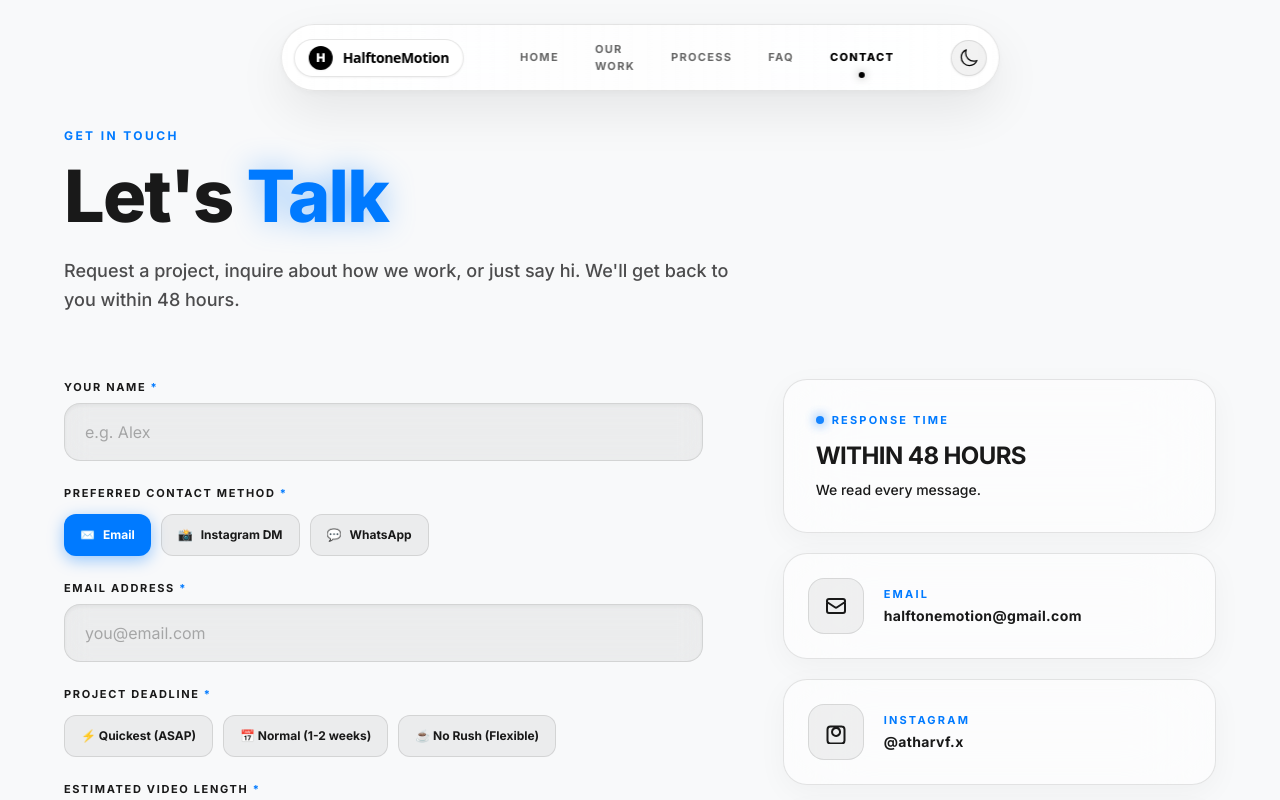
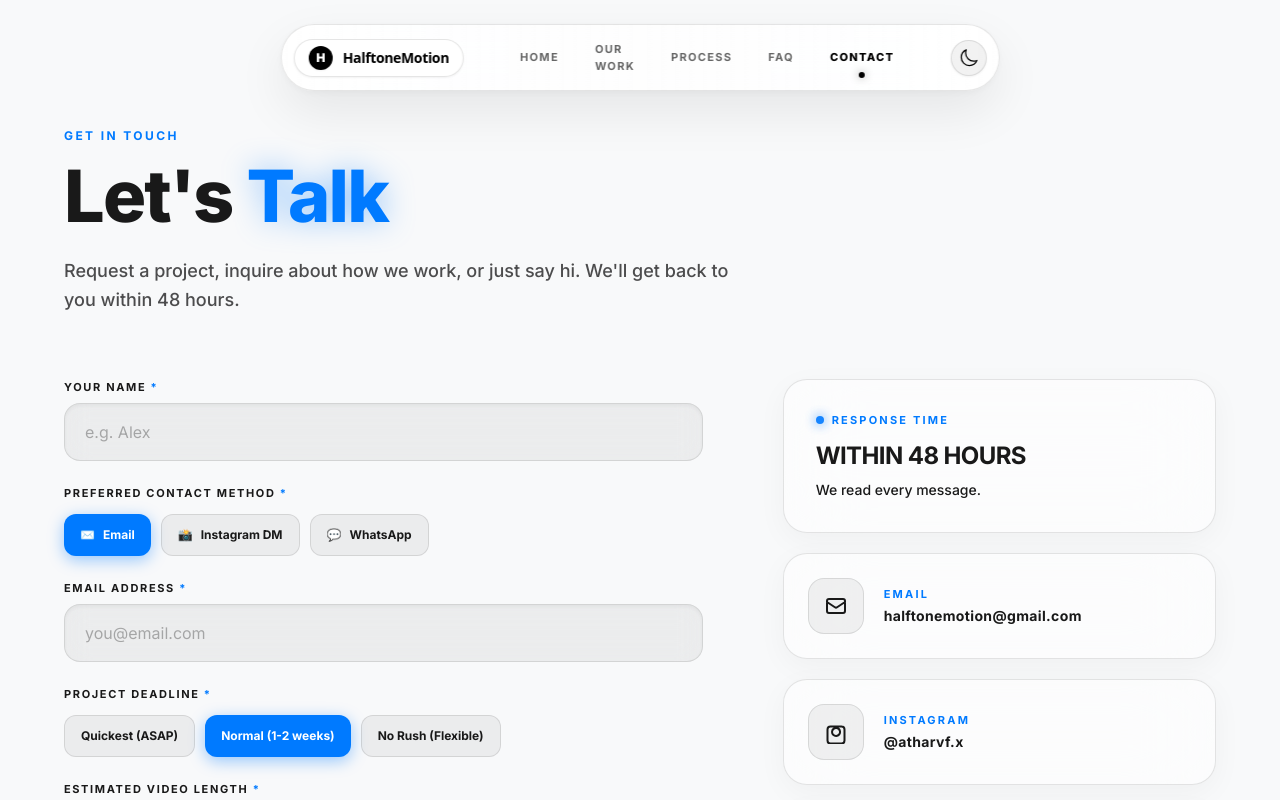
Before and after one commit to BerserkerOP/website, a Next.js app: page /contact in a window 1280 px wide. Shown: the top 800 px of the page. Built offline with nearby package versions, Linux system fonts and the light colour scheme.

Commit message:
Remove emojis from project deadline pills across contact forms

```diff
--- a/app/contact/page.tsx
+++ b/app/contact/page.tsx
@@ -11,7 +11,7 @@ export default function ContactPage() {
   const [submitError, setSubmitError] = useState(false);
 
   const [preferredMethod, setPreferredMethod] = useState<'email' | 'instagram' | 'whatsapp'>('email');
-  const [selectedDeadline, setSelectedDeadline] = useState('Standard (1-2 weeks)');
+  const [selectedDeadline, setSelectedDeadline] = useState('Normal (1-2 weeks)');
   const [selectedVideoLength, setSelectedVideoLength] = useState('15-25 seconds');
   const [selectedBudget, setSelectedBudget] = useState('');
   const [isDropdownOpen, setIsDropdownOpen] = useState(false);
@@ -27,9 +27,9 @@ export default function ContactPage() {
   ] as const;
 
   const deadlines = [
-    { id: 'asap', label: '⚡ Quickest (ASAP)' },
-    { id: 'standard', label: '📅 Normal (1-2 weeks)' },
-    { id: 'norush', label: '☕ No Rush (Flexible)' }
+    { id: 'asap', label: 'Quickest (ASAP)' },
+    { id: 'standard', label: 'Normal (1-2 weeks)' },
+    { id: 'norush', label: 'No Rush (Flexible)' }
   ];
 
   const videoLengths = [
--- a/components/ContactForm.tsx
+++ b/components/ContactForm.tsx
@@ -8,7 +8,7 @@ export default function ContactForm({ onSuccess }: { onSuccess?: () => void }) {
   const [submitError, setSubmitError] = useState(false);
 
   const [preferredMethod, setPreferredMethod] = useState<'email' | 'instagram' | 'whatsapp'>('email');
-  const [selectedDeadline, setSelectedDeadline] = useState('Standard (1-2 weeks)');
+  const [selectedDeadline, setSelectedDeadline] = useState('Normal (1-2 weeks)');
   const [selectedVideoLength, setSelectedVideoLength] = useState('15-25 seconds');
   const [selectedBudget, setSelectedBudget] = useState('');
   const [isDropdownOpen, setIsDropdownOpen] = useState(false);
@@ -24,9 +24,9 @@ export default function ContactForm({ onSuccess }: { onSuccess?: () => void }) {
   ] as const;
 
   const deadlines = [
-    { id: 'asap', label: '⚡ Quickest (ASAP)' },
-    { id: 'standard', label: '📅 Normal (1-2 weeks)' },
-    { id: 'norush', label: '☕ No Rush (Flexible)' }
+    { id: 'asap', label: 'Quickest (ASAP)' },
+    { id: 'standard', label: 'Normal (1-2 weeks)' },
+    { id: 'norush', label: 'No Rush (Flexible)' }
   ];
 
   const videoLengths = [
```
